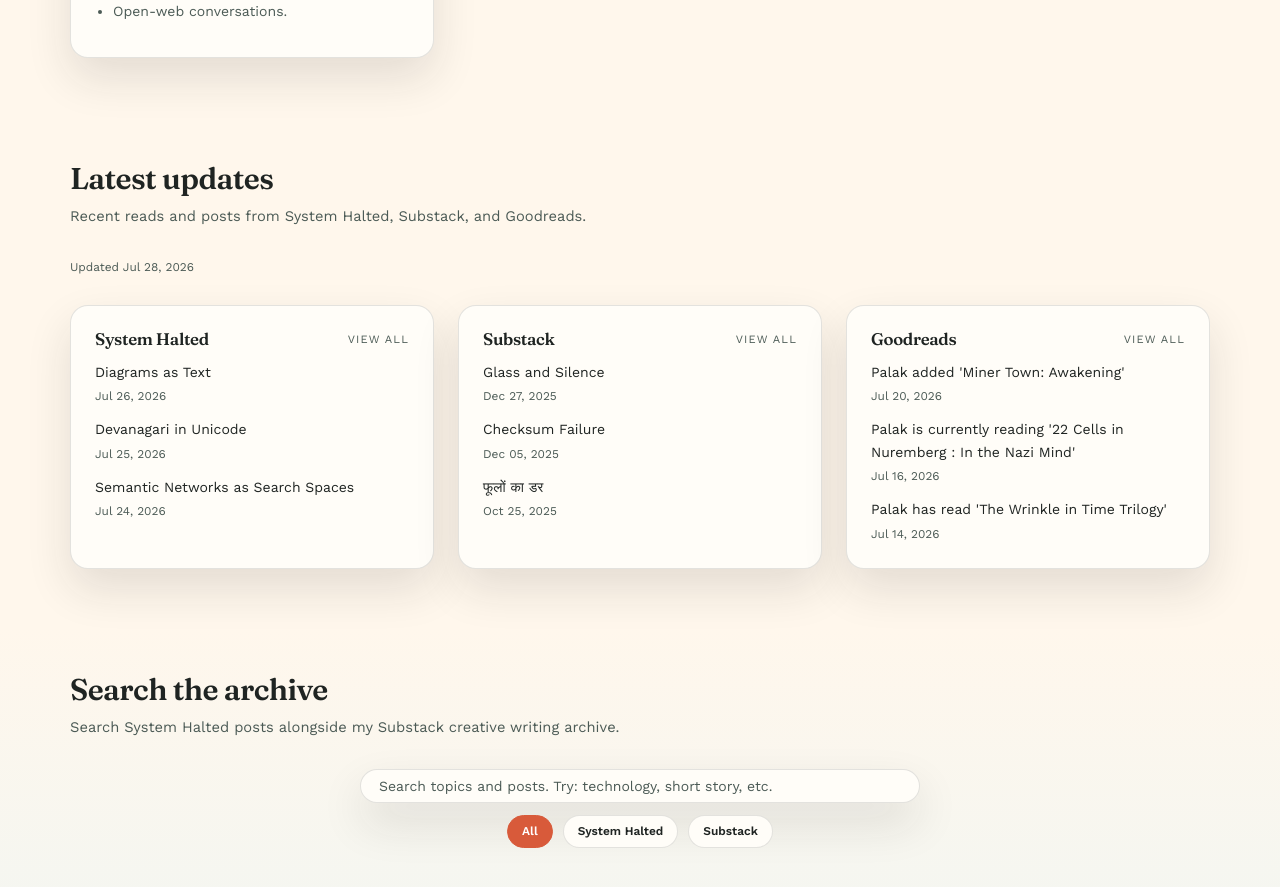
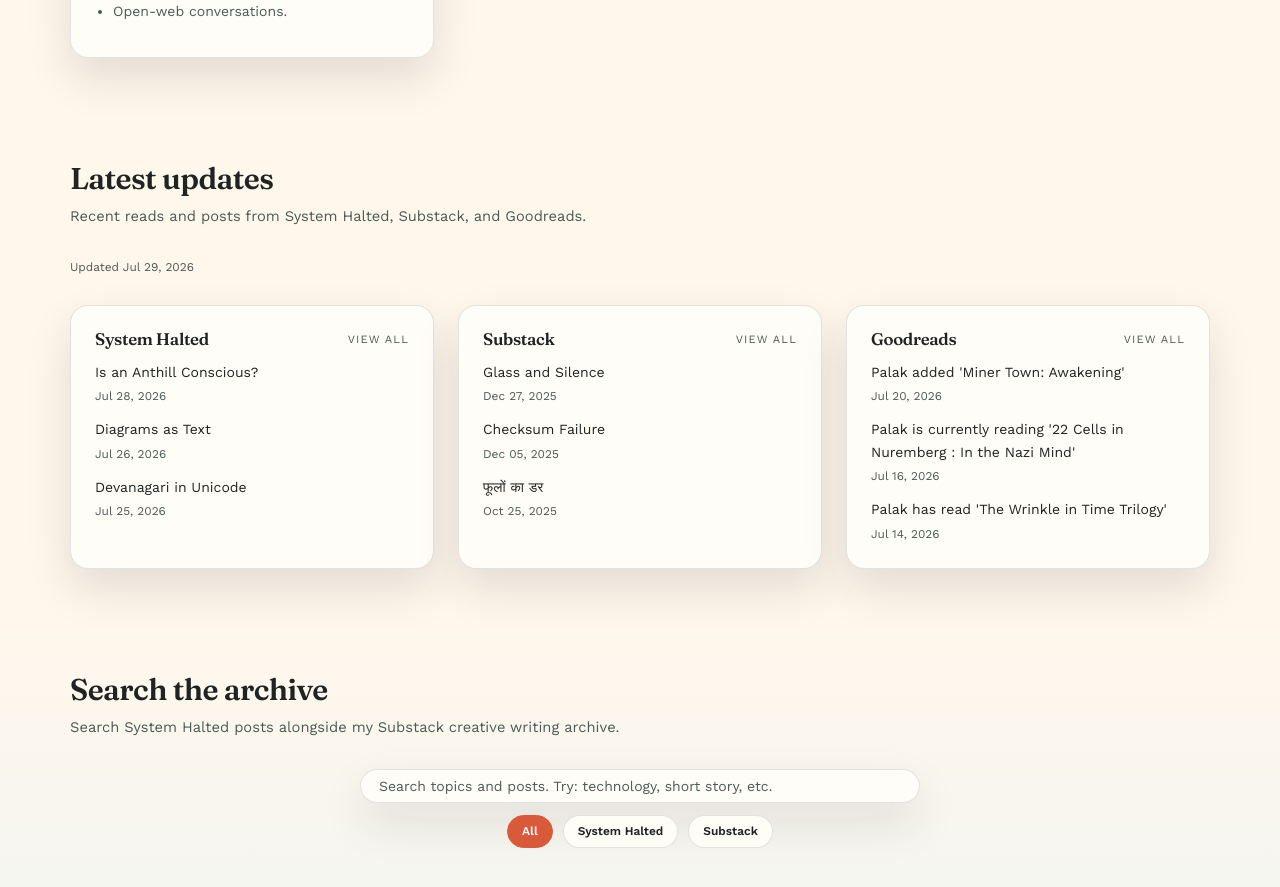
Before and after one commit to systemhalted/about-me, a Jekyll site: the page built from index.html, in a window 1280 px wide and 900 px high, scrolled down 2331 px. Shown: the top 887 px of the window. Built offline with Jekyll 4.4.1, drawn with Linux system fonts in a browser that asks for light colours; nearby versions of some CDN libraries.

Commit message:
refresh content feeds

```diff
--- a/_data/latest_sources.json
+++ b/_data/latest_sources.json
@@ -1,5 +1,5 @@
 {
-  "updated_at": "2026-07-28T05:25:10Z",
+  "updated_at": "2026-07-29T05:31:29Z",
   "sources": [
     {
       "id": "systemhalted",
@@ -7,6 +7,11 @@
       "url": "https://systemhalted.in",
       "feed_url": "https://systemhalted.in/feed.xml",
       "items": [
+        {
+          "title": "Is an Anthill Conscious?",
+          "url": "https://systemhalted.in/2026/07/28/is-an-anthill-conscious/",
+          "published": "2026-07-28T00:00:00Z"
+        },
         {
           "title": "Diagrams as Text",
           "url": "https://systemhalted.in/2026/07/26/diagrams-as-text/",
@@ -16,11 +21,6 @@
           "title": "Devanagari in Unicode",
           "url": "https://systemhalted.in/2026/07/25/unicode-devanagari/",
           "published": "2026-07-25T00:00:00Z"
-        },
-        {
-          "title": "Semantic Networks as Search Spaces",
-          "url": "https://systemhalted.in/2026/07/24/semantic-networks-as-search-spaces/",
-          "published": "2026-07-24T14:30:00Z"
         }
       ]
     },
```
